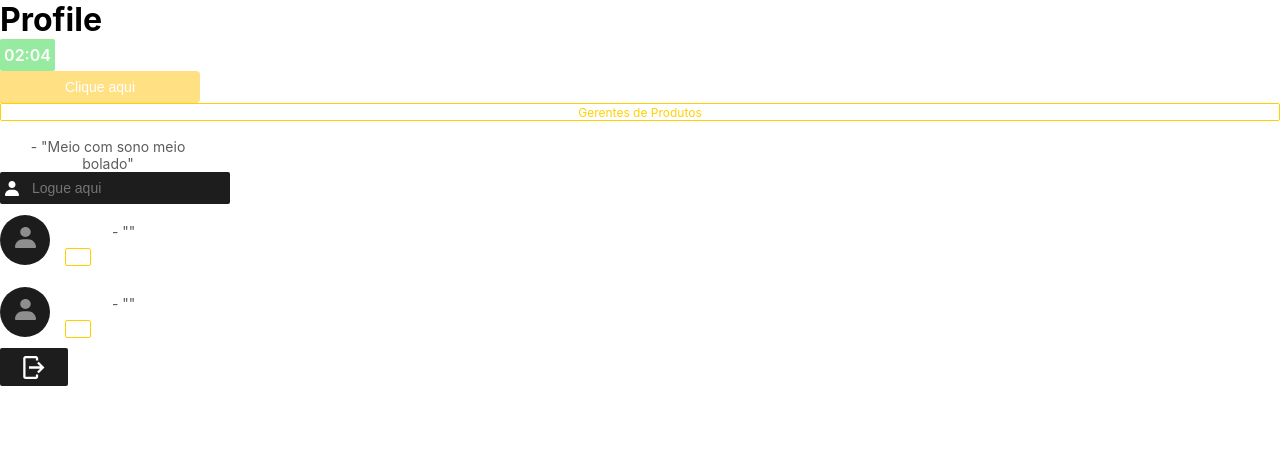
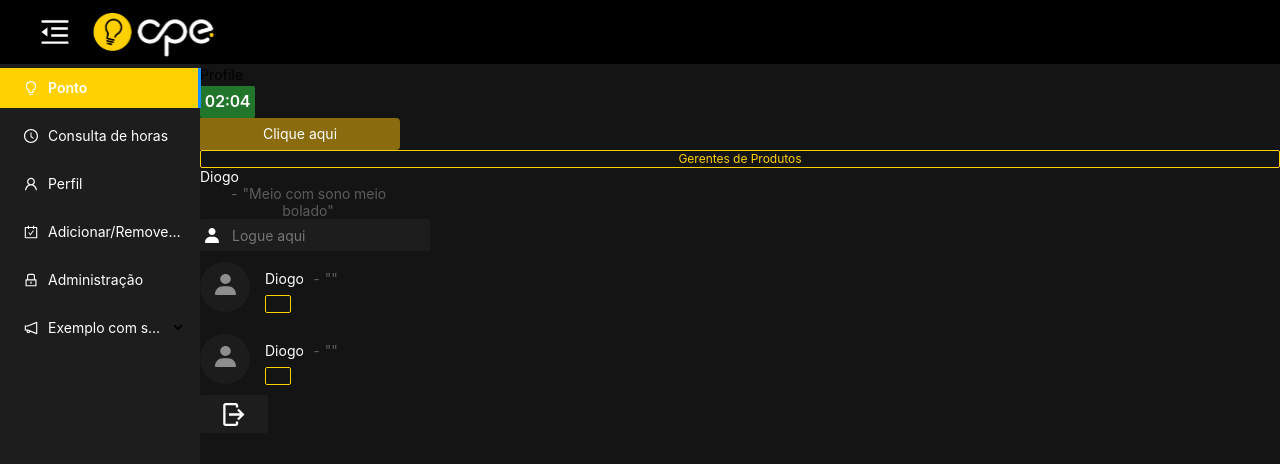
Before and after one commit to cpejr/frontend-novoponto, a React (Create React App) app: page /profile in a window 1280 px wide. Shown: the top 464 px of the page. Built offline with nearby package versions, Linux system fonts and the light colour scheme.

Commit message:
SidebarMenu and Header

```diff
--- a/package.json
+++ b/package.json
@@ -6,7 +6,7 @@
     "@testing-library/jest-dom": "^5.11.4",
     "@testing-library/react": "^11.1.0",
     "@testing-library/user-event": "^12.1.10",
-    "antd": "^4.12.3",
+    "antd": "^4.13.1",
     "react": "^17.0.1",
     "react-dom": "^17.0.1",
     "react-router-dom": "^5.2.0",
--- /dev/null
+++ b/src/components/organisms/SidebarMenu/index.js
@@ -0,0 +1,99 @@
+import React, { useState } from "react";
+import { Link } from 'react-router-dom';
+import {
+    SidebarMenuContainer,
+} from "./styles";
+
+import { Layout, Menu } from 'antd';
+import { BulbOutlined,
+    UserOutlined,
+    ClockCircleOutlined,
+    NotificationOutlined,
+    LockOutlined,
+    CarryOutOutlined,
+    MenuUnfoldOutlined,
+    MenuFoldOutlined } from '@ant-design/icons';
+
+import logoMenu from '../../../assets/logoMenu.svg';
+
+const SidebarMenu = ({children}) => {
+    const { SubMenu } = Menu;
+    const { Header, Content, Sider } = Layout;
+
+    const [openSideBar, setOpenSideBar] = useState(false);
+
+    const handleOpenSideBar = () => {
+        setOpenSideBar(!openSideBar);
+    };
+
+    return (
+        <SidebarMenuContainer>
+        <Layout>
+                <Header className="header">
+                <div className="logo">
+                    {
+                        openSideBar ? <MenuUnfoldOutlined onClick={handleOpenSideBar} /> : <MenuFoldOutlined  onClick={handleOpenSideBar}/>
+                    }
+                    <Link to="/">
+                        <img src={logoMenu} alt="Consultoria e Projetos Elétricos Junior" />
+                    </Link>
+                </div>
+                </Header>
+                <Layout>
+                <Sider width={200} className="site-layout-background" trigger={null} collapsible collapsed={openSideBar}>
+                    <Menu
+                    mode="inline"
+                    defaultSelectedKeys={['1']}
+                    style={{ height: '100%', borderRight: 0 }}
+                    >
+                    <Menu.Item key="1"  icon={<BulbOutlined />}>
+                        <Link to="/">
+                            Ponto
+                        </Link>
+                    </Menu.Item>
+                    <Menu.Item key="2"  icon={<ClockCircleOutlined />}>
+                        <Link to="/consultadehoras">
+                            Consulta de horas
+                        </Link>
+                    </Menu.Item>
+                    <Menu.Item key="3"  icon={<UserOutlined />}>
+                        <Link to="/profile">
+                            Perfil
+                        </Link>
+                    </Menu.Item>
+                    <Menu.Item key="4"  icon={<CarryOutOutlined />}>
+                        <Link to="/alteracaodehoras">
+                            Adicionar/Remover horas
+                        </Link>
+                    </Menu.Item>
+                    <Menu.Item key="5"  icon={<LockOutlined />}>
+                        <Link to="/admin/login">
+                            Administração
+                        </Link>
+                    </Menu.Item>
+                    <SubMenu key="sub3" icon={<NotificationOutlined />} title="Exemplo com subtopicos">
+                        <Menu.Item key="9">option9</Menu.Item>
+                        <Menu.Item key="10">option10</Menu.Item>
+                        <Menu.Item key="11">option11</Menu.Item>
+                        <Menu.Item key="12">option12</Menu.Item>
+                    </SubMenu>
+                    </Menu>
+                </Sider>
+                <Layout>
+                    <Content
+                    id="site-layout-background"
+                    style={{
+                        margin: 0,
+                        minHeight: 280,
+                    }}
+                    >
+                    { children }
+                    </Content>
+                </Layout>
+                </Layout>
+        </Layout>
+        </SidebarMenuContainer>
+    );
+};
+
+export default SidebarMenu;
--- /dev/null
+++ b/src/components/organisms/SidebarMenu/styles.js
@@ -0,0 +1,71 @@
+import styled from 'styled-components';
+
+const SidebarMenuContainer = styled.div`
+
+    a, a:hover{
+        text-decoration: none;
+        color: #fff;
+    }
+
+    .ant-layout-header{
+        padding: 0 40px;
+    }
+
+    .header, .ant-menu-dark{
+        background: #000;
+    }
+
+    #components-layout-demo-top-side-2 .logo {
+    float: left;
+    width: 120px;
+    height: 31px;
+    margin: 16px 24px 16px 0;
+    background: #141414;
+  }
+
+  .logo{
+      display: flex;
+      align-items: center;
+  }
+
+  .logo > span svg{
+      font-size: 30px;
+      color: #fff;
+      margin-right: 16px;
+      transition: color 0.2s;
+  }
+
+  .logo > span svg:hover{
+      color: #1890ff;
+  }
+
+  .ant-layout-sider ul{
+    background: #1D1D1D;
+  }
+
+  .ant-layout-sider li{
+      color: #fff;
+  }
+
+  li.ant-menu-item:hover{
+      background-color: #1890ff;
+  }
+
+  .ant-menu:not(.ant-menu-horizontal) .ant-menu-item-selected{
+      background: #FFD100;
+      font-weight: 600;
+  }
+
+  .ant-row-rtl #components-layout-demo-top-side-2 .logo {
+    float: right;
+    margin: 16px 0 16px 24px;
+  }
+
+  #site-layout-background {
+    background: #141414;
+  }
+
+`;
+
+
+export { SidebarMenuContainer };
--- a/src/routes/index.js
+++ b/src/routes/index.js
@@ -6,10 +6,12 @@ import AdministrationLogin from '../pages/Administration/Login';
 import HourChanges from '../pages/HourChanges';
 import HourConsultation from '../pages/HourConsultation';
 import Ponto from '../pages/Ponto';
+import SidebarMenu from '../components/organisms/SidebarMenu';
 
 const Routes = () => {
     return (
         <BrowserRouter>
+        <SidebarMenu>
             <Switch>
                 <Route path="/" exact component={Ponto}/>
                 <Route path="/admin/login" component={AdministrationLogin}/>
@@ -17,6 +19,7 @@ const Routes = () => {
                 <Route path="/consultadehoras" component={HourConsultation}/>
                 <Route path="/profile" component={Profile}/>
             </Switch>
+        </SidebarMenu>
         </BrowserRouter>
 
     );
--- a/src/styles/GlobalStyle.js
+++ b/src/styles/GlobalStyle.js
@@ -1,4 +1,5 @@
 import { createGlobalStyle } from "styled-components";
+import 'antd/dist/antd.css';
 
 const GlobalStyle = createGlobalStyle`
 
```
Also changed, not shown: src/assets/logoMenu.svg (added), 1 other file (tests, documents, lock files or other folders).
